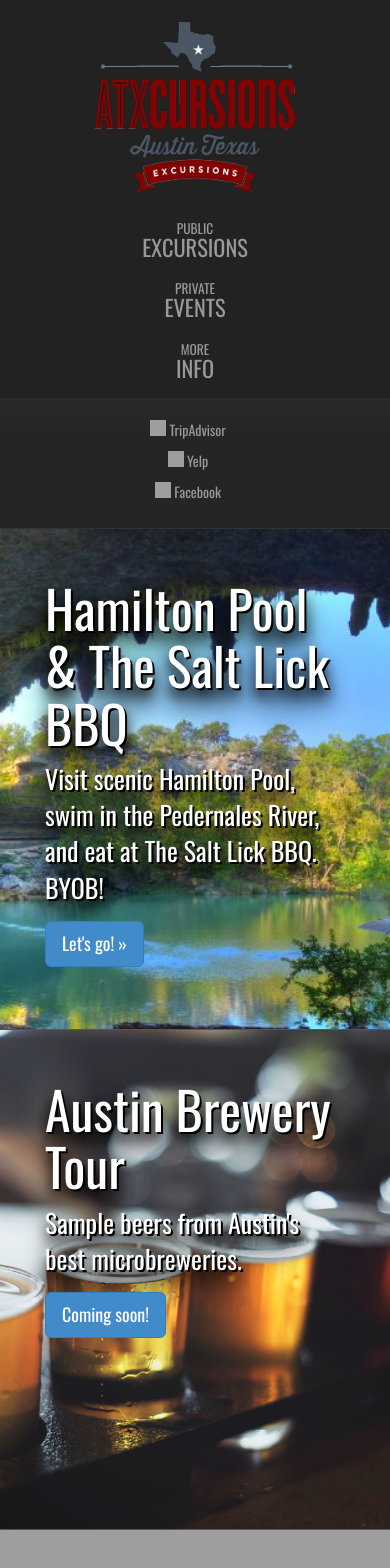
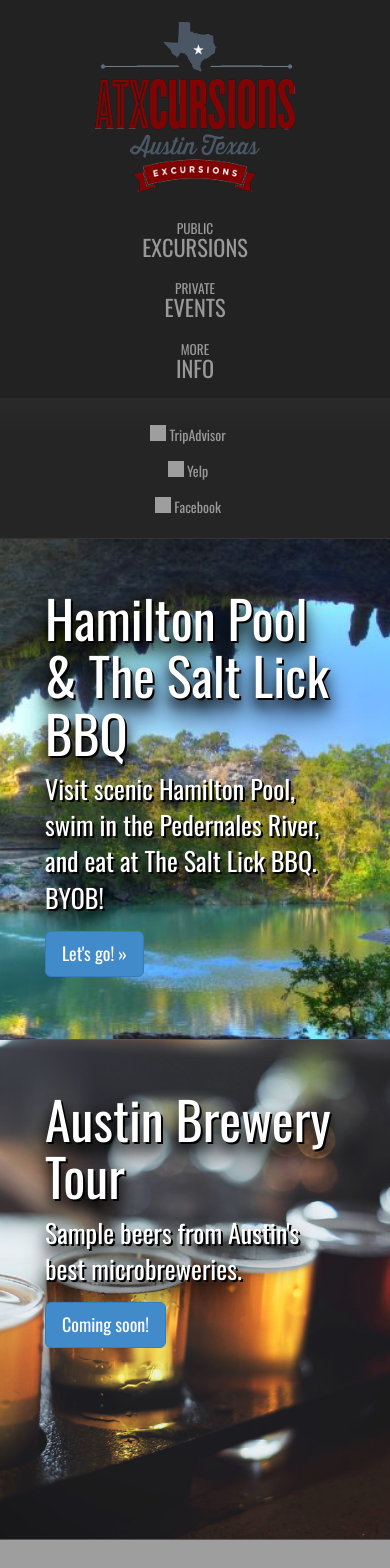
Before and after one commit to Gennovacap-Technology/axtcursions, a Jekyll site: the page built from index.html, in a window 390 px wide. Shown: the top 1568 px of the page. Built offline with Jekyll 4.4.1, drawn with Linux system fonts in a browser that asks for light colours; nearby versions of some CDN libraries; Markdown is read by kramdown in place of the engine named in the settings; grey boxes are pictures that could not be loaded.

Commit message:
increasing space between review links

```diff
--- a/css/index.css
+++ b/css/index.css
@@ -102,11 +102,11 @@
 
 @media(max-width:767px){
   .review-bar {
-    height: 130px;
+    height: 140px;
   }
 
   .review-bar .navbar-nav > li > a {
-    padding: 14px 14px 0 0;
+    padding: 19px 14px 0 0;
   }
 }
 
```
